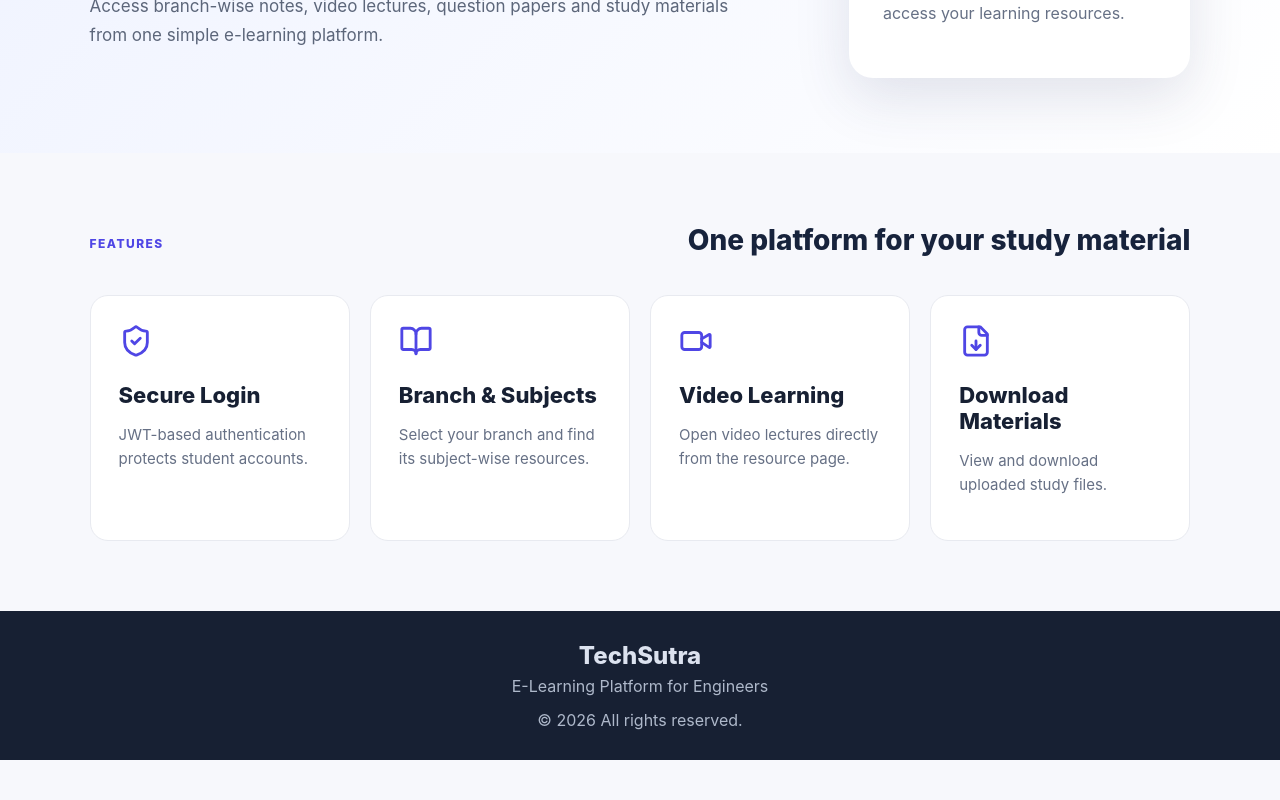
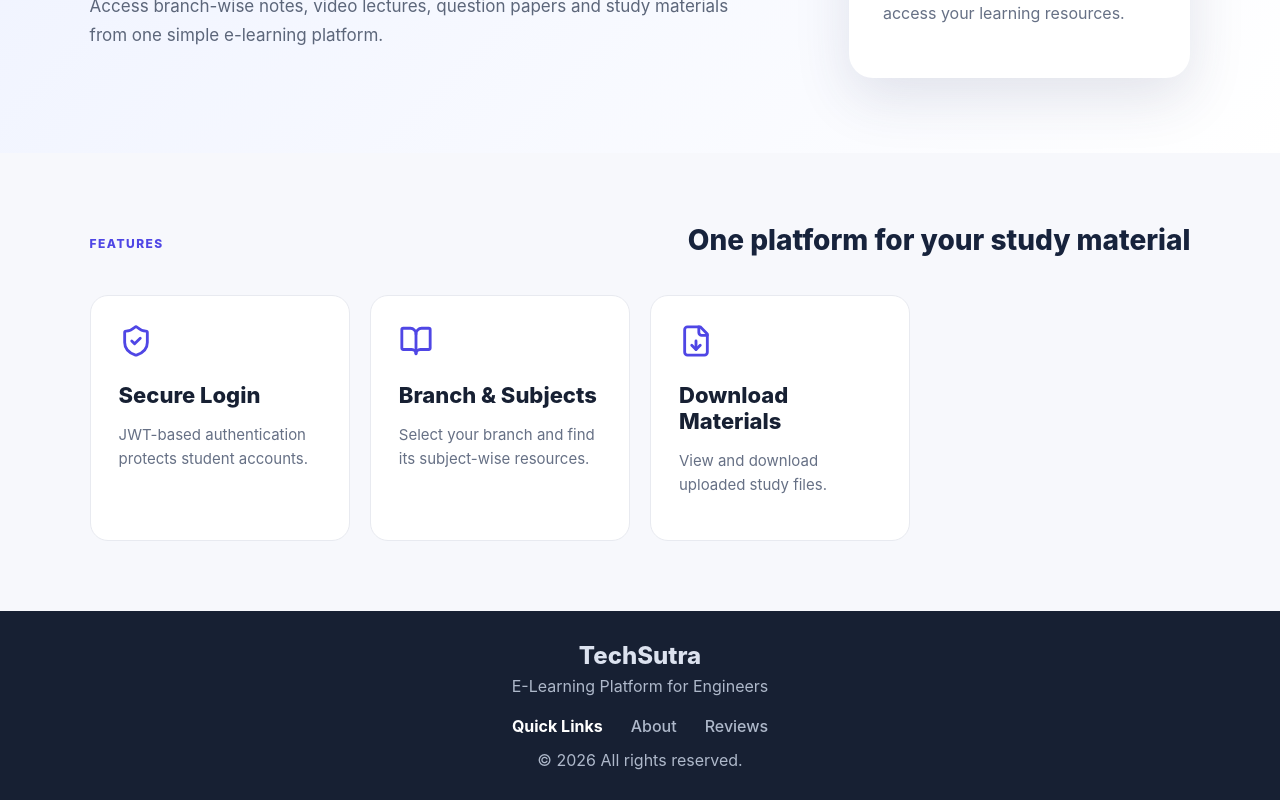
Before and after one commit to Dipti17Bhawar/E-Learning-Platform-For-Engineers, a React (Vite) app in the folder client/: page / in a window 1280 px wide. Shown: the part 381-1181 px from the top of the page. Before the commit the page ends 1141 px from the top, so only its background shows below. Built offline with nearby package versions, Linux system fonts and the light colour scheme.

Commit message:
update home and footer

```diff
--- a/client/src/components/Footer/Footer.css
+++ b/client/src/components/Footer/Footer.css
@@ -3,12 +3,10 @@
   padding: 30px 6%;
   background: #172033;
   color: #dce2ef;
-
   display: flex;
   flex-direction: column;
   align-items: center;
   justify-content: center;
-
   text-align: center;
   gap: 8px;
 }
--- a/client/src/components/Footer/Footer.jsx
+++ b/client/src/components/Footer/Footer.jsx
@@ -1,3 +1,5 @@
+
+import { Link } from "react-router-dom";
 import "./Footer.css";
 
 export default function Footer() {
@@ -7,6 +9,65 @@ export default function Footer() {
         <strong>TechSutra</strong>
         <p>E-Learning Platform for Engineers</p>
       </div>
+
+      <div
+        style={{
+          marginTop: "12px",
+          display: "flex",
+          alignItems: "center",
+          justifyContent: "center",
+          gap: "28px",
+        }}
+      >
+        <span
+          style={{
+            fontSize: "16px",
+            fontWeight: "700",
+            color: "#ffffff",
+          }}
+        >
+          Quick Links
+        </span>
+
+        <Link
+          to="/about"
+          style={{
+            color: "#aeb8ca",
+            textDecoration: "none",
+            fontSize: "16px",
+            fontWeight: "500",
+            transition: "0.3s",
+          }}
+          onMouseEnter={(e) => {
+            e.target.style.color = "#ffffff";
+          }}
+          onMouseLeave={(e) => {
+            e.target.style.color = "#aeb8ca";
+          }}
+        >
+          About
+        </Link>
+
+        <Link
+          to="/reviews"
+          style={{
+            color: "#aeb8ca",
+            textDecoration: "none",
+            fontSize: "16px",
+            fontWeight: "500",
+            transition: "0.3s",
+          }}
+          onMouseEnter={(e) => {
+            e.target.style.color = "#ffffff";
+          }}
+          onMouseLeave={(e) => {
+            e.target.style.color = "#aeb8ca";
+          }}
+        >
+          Reviews
+        </Link>
+      </div>
+
       <p>© {new Date().getFullYear()} All rights reserved.</p>
     </footer>
   );
--- a/client/src/views/Home/Home.jsx
+++ b/client/src/views/Home/Home.jsx
@@ -86,17 +86,7 @@ export default function Home() {
           </div>
 
 
-          <div className="feature-card">
 
-            <Video />
-
-            <h3>Video Learning</h3>
-
-            <p>
-              Open video lectures directly from the resource page.
-            </p>
-
-          </div>
 
 
           <div className="feature-card">
```
